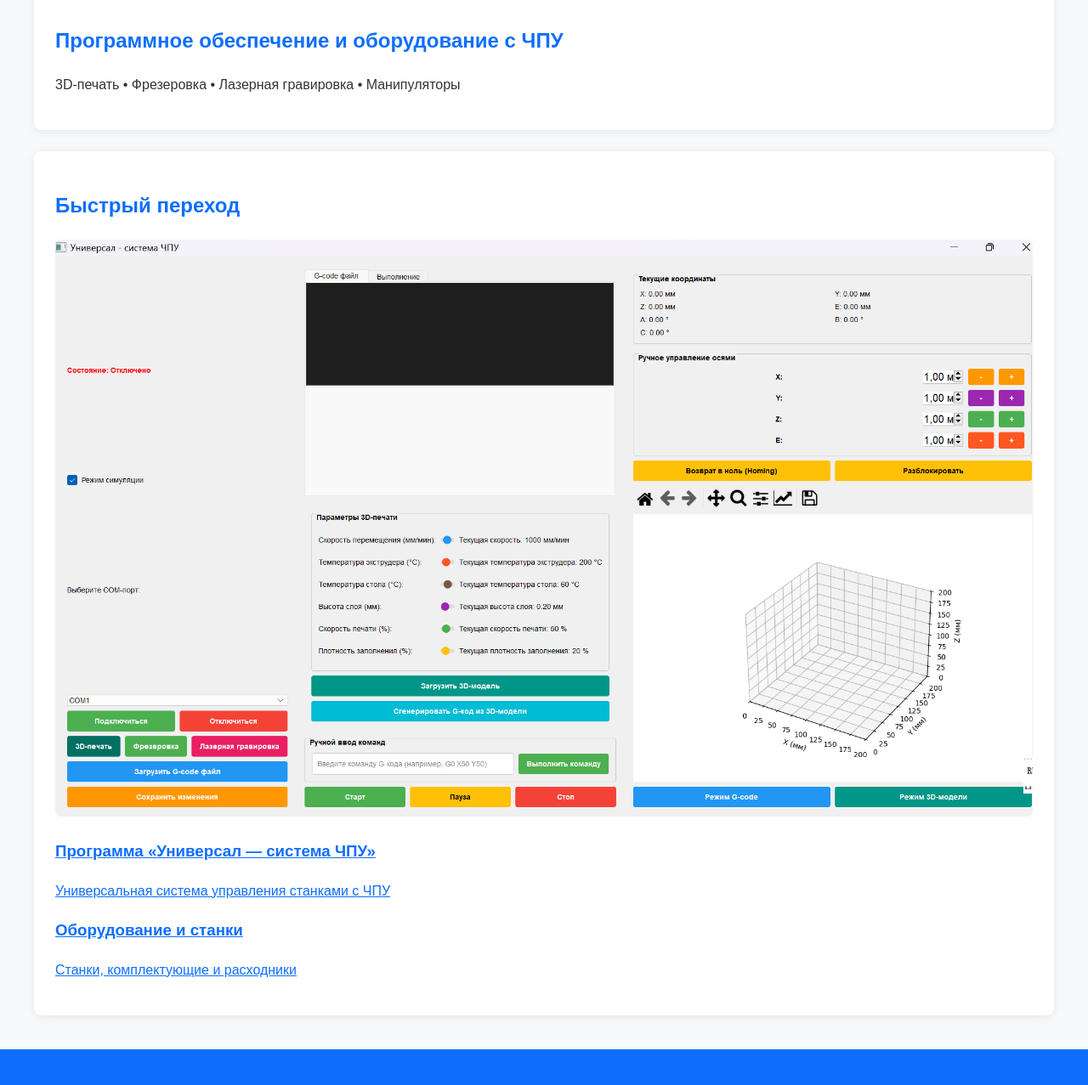
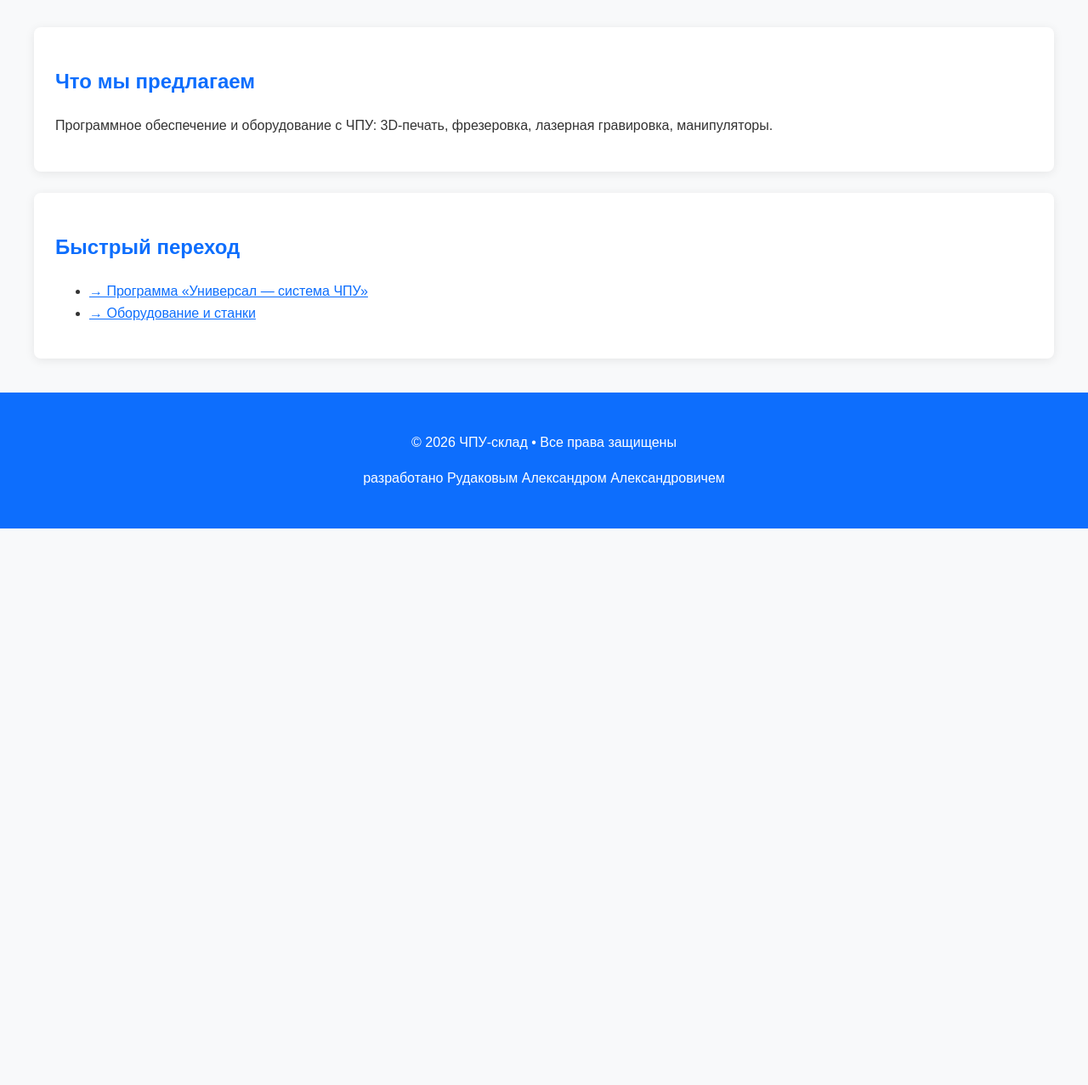
Before and after one commit to robo-sklad/universal-cnc, a plain HTML site: page index.html in a window 1280 px wide. Shown: the part 206-1483 px from the top of the page at 85% size. After the commit the page ends 828 px from the top, so only its background shows below. Drawn offline with Linux system fonts and the light colour scheme.

Commit message:
Update index.html

```diff
--- a/index.html
+++ b/index.html
@@ -7,6 +7,7 @@
     <link rel="stylesheet" href="style.css">
 </head>
 <body>
+
 <header>
     <div class="nav-container">
         <div class="logo">
@@ -24,33 +25,26 @@
 </header>
 
 <main>
-        <h1>Добро пожаловать в ЧПУ-склад</h1>
+    <h1 style="text-align: center; margin: 60px 0 40px; color: #0d6efd;">Добро пожаловать в ЧПУ-склад</h1>
 
-        <section class="hero">
-            <h2>Программное обеспечение и оборудование с ЧПУ</h2>
-            <p>3D-печать • Фрезеровка • Лазерная гравировка • Манипуляторы</p>
+    <section>
+        <h2>Что мы предлагаем</h2>
+        <p>Программное обеспечение и оборудование с ЧПУ: 3D-печать, фрезеровка, лазерная гравировка, манипуляторы.</p>
     </section>
 
     <section>
         <h2>Быстрый переход</h2>
-            <div class="cards">
-                <a href="program.html" class="card">
-                    <img src="screenshot-main.png" alt="Программа Универсал">
-                    <h3>Программа «Универсал — система ЧПУ»</h3>
-                    <p>Универсальная система управления станками с ЧПУ</p>
-                </a>
-
-                <a href="equipment.html" class="card">
-                    <h3>Оборудование и станки</h3>
-                    <p>Станки, комплектующие и расходники</p>
-                </a>
-            </div>
+        <ul>
+            <li><a href="program.html">→ Программа «Универсал — система ЧПУ»</a></li>
+            <li><a href="equipment.html">→ Оборудование и станки</a></li>
+        </ul>
     </section>
 </main>
 
 <footer>
     <p>© 2026 ЧПУ-склад • Все права защищены</p>
-        <p>Разработано Рудаковым Александром Александровичем</p>
+    <p>разработано Рудаковым Александром Александровичем</p>
 </footer>
+
 </body>
 </html>
```
Lines whose indentation alone changed are shown as unchanged.
